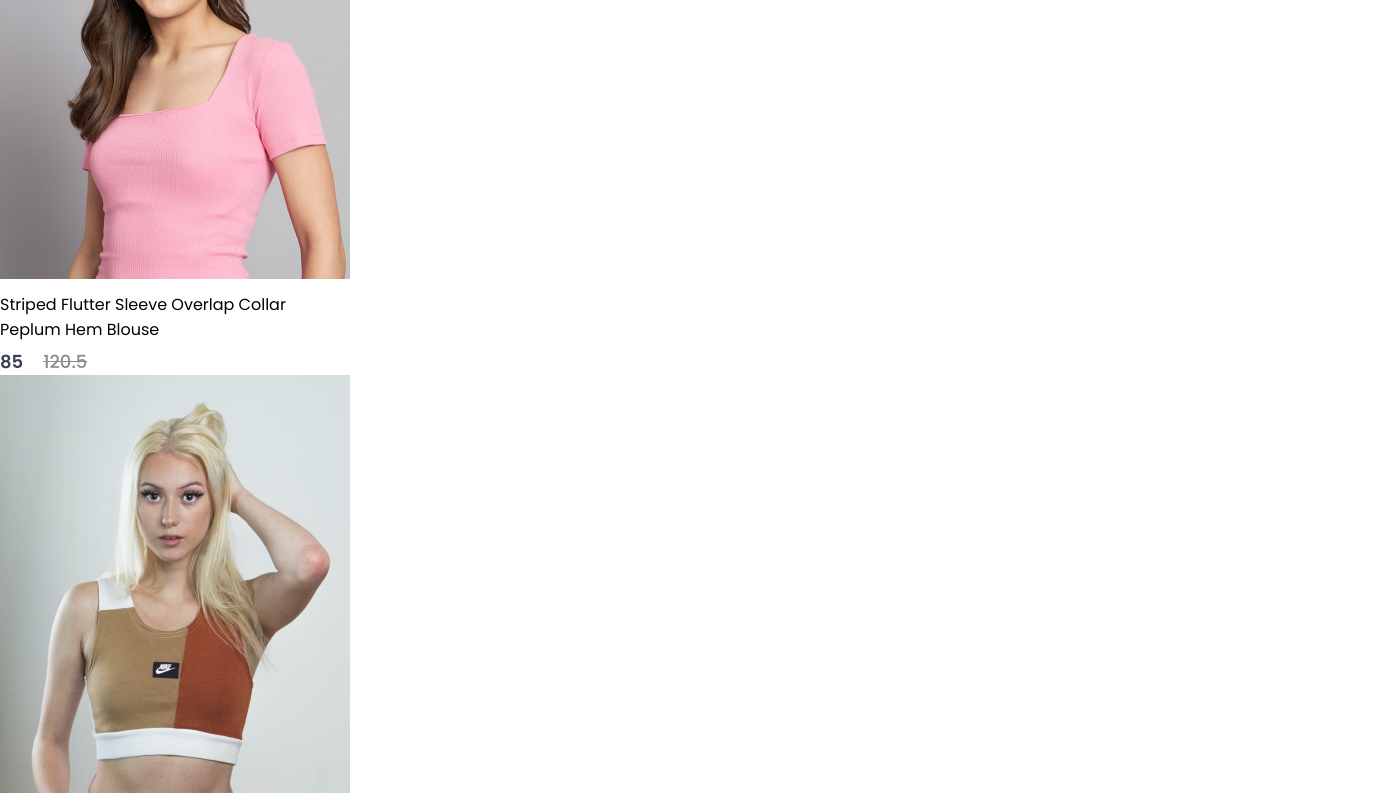
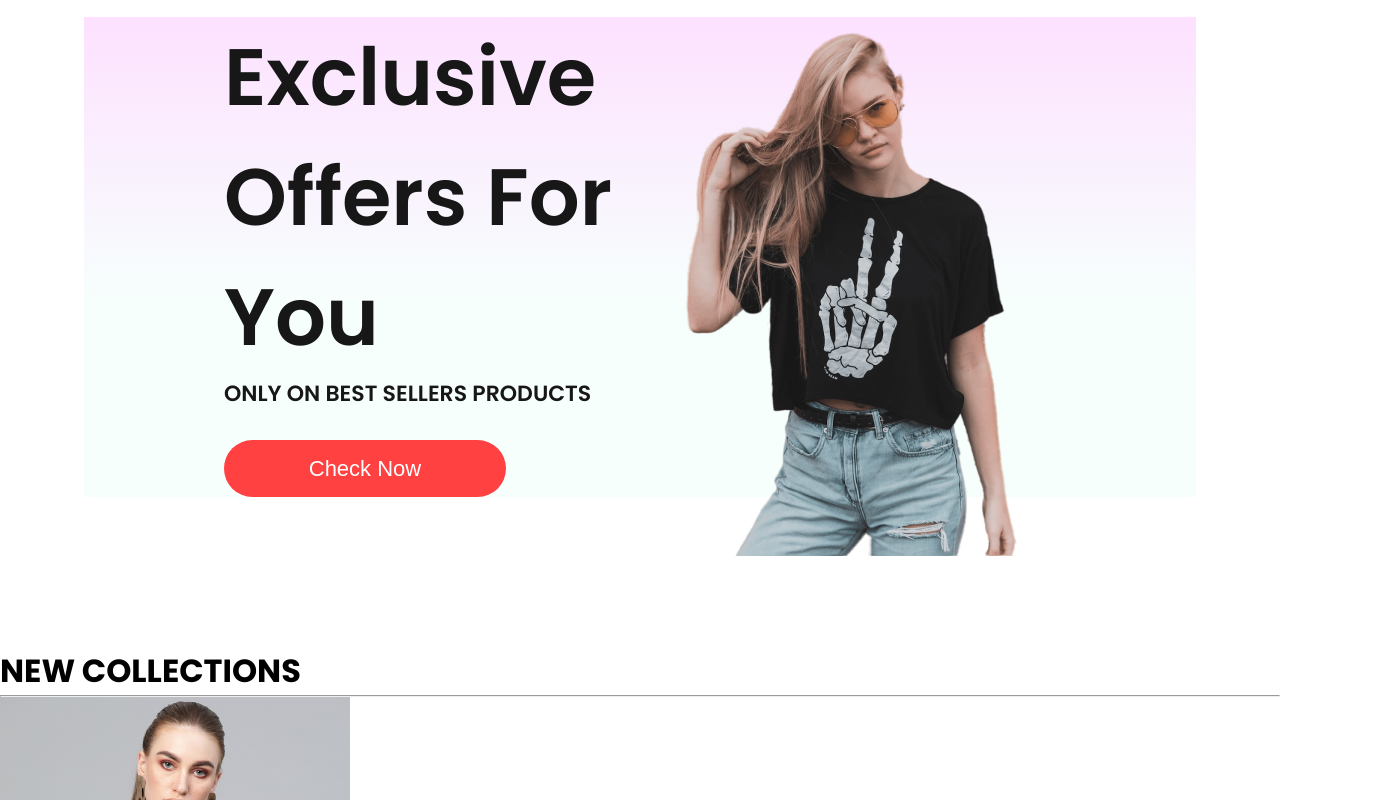
Before and after one commit to Nosrey/Bellezas-para-ti, a React (Create React App) app: page / in a window 1280 px wide. Shown: the part 1600-2400 px from the top of the page, 1385 px wide, since content can reach past the window. Built offline with nearby package versions, Linux system fonts and the light colour scheme.

Commit message:
creando la seccion collections de shop

```diff
--- a/src/Components/Items/Items.jsx
+++ b/src/Components/Items/Items.jsx
@@ -8,10 +8,10 @@
             <p>{props.name}</p>
             <div className="item-prices">
                 <div className="item-price-new">
-                    {props.new_price}
+                    ${props.new_price}
                 </div>
                 <div className="item-price-old">
-                    {props.old_price}
+                    ${props.old_price}
                 </div>
             </div>
         </div>
--- /dev/null
+++ b/src/Components/NewCollections/NewCollections.jsx
@@ -0,0 +1,18 @@
+import React from 'react'
+import './NewCollections.css'
+import new_collections from '../Assets/new_collections'
+import { Items } from '../Items/Items'
+
+export const NewCollections = () => {
+    return (
+        <div className="new-collections">
+            <h1>NEW COLLECTIONS</h1>
+            <hr />
+            <div className="collections">
+                {new_collections.map((item, index) => {
+                    return <Items key={index} id={item.id} name={item.name} image={item.image} new_price={item.new_price} old_price={item.old_price} />
+                })}
+            </div>
+        </div>
+    )
+}
--- /dev/null
+++ b/src/Components/Offers/Offers.css
@@ -0,0 +1,49 @@
+.offers {
+    width: 65%;
+    height: 60vh;
+    display: flex;
+    margin: auto;
+    padding: 0px 140px;
+    margin-bottom: 150px;
+    background: linear-gradient(180deg, #fde1ff 0%, #c1ffea22 60%)
+}
+
+.offers-left {
+    flex: 1;
+    display: flex;
+    flex-direction: column;
+    justify-content: center;
+}
+
+.offers-left h1 {
+    color: #171717;
+    font-size: 80px;
+    font-weight: 600;
+}
+
+.offers-left p {
+    color: #171717;
+    font-size: 22px;
+    font-weight: 600;
+}
+
+.offers-left button {
+    width: 282px;
+    height: 70px;
+    border-radius: 35px;
+    background: #ff4141;
+    border: none;
+    color: white;
+    font-size: 22px;
+    font-weight: 500;
+    margin-top: 30px;
+    cursor: pointer;
+}
+
+.offers-right {
+    flex: 1;
+    display: flex;
+    align-items: center;
+    justify-content: flex-end;
+    padding-top: 50px;
+}
--- /dev/null
+++ b/src/Components/Offers/Offers.jsx
@@ -0,0 +1,19 @@
+import React from 'react'
+import './Offers.css'
+import exclusive_image from '../Assets/exclusive_image.png'
+
+export const Offers = () => {
+    return (
+        <div className="offers">
+            <div className="offers-left">
+                <h1>Exclusive</h1>
+                <h1>Offers For You</h1>
+                <p>ONLY ON BEST SELLERS PRODUCTS</p>
+                <button>Check Now</button>
+            </div>
+            <div className="offers-right">
+                <img src={exclusive_image} alt="exclusive" />
+            </div>
+        </div>
+    )
+}
--- a/src/Components/Popular/Popular.css
+++ b/src/Components/Popular/Popular.css
@@ -0,0 +1,26 @@
+.popular {
+    display: flex;
+    flex-direction: column;
+    align-items: center;
+    gap: 10px;
+    height: 90vh;
+}
+
+.popular h1 {
+    color: #171717;
+    font-size: 50px;
+    font-weight: 600;
+}
+
+.popular hr {
+    width: 200px;
+    height: 6px;
+    border-radius: 10px;
+    background: #252525;
+}
+
+.popular-item {
+    margin-top: 50px;
+    display: flex;
+    gap: 30px;
+}
--- a/src/Pages/Shop.jsx
+++ b/src/Pages/Shop.jsx
@@ -1,12 +1,16 @@
 import React from 'react'
 import { Hero } from '../Components/Hero/Hero'
 import { Popular } from '../Components/Popular/Popular'
+import { Offers } from '../Components/Offers/Offers'
+import { NewCollections } from '../Components/NewCollections/NewCollections'
 
 export const Shop = () => {
   return (
     <div>
       <Hero />
       <Popular />
+      <Offers />
+      <NewCollections />
     </div>
   )
 }
```
Also changed, not shown: src/Components/NewCollections/NewCollections.css (added).
